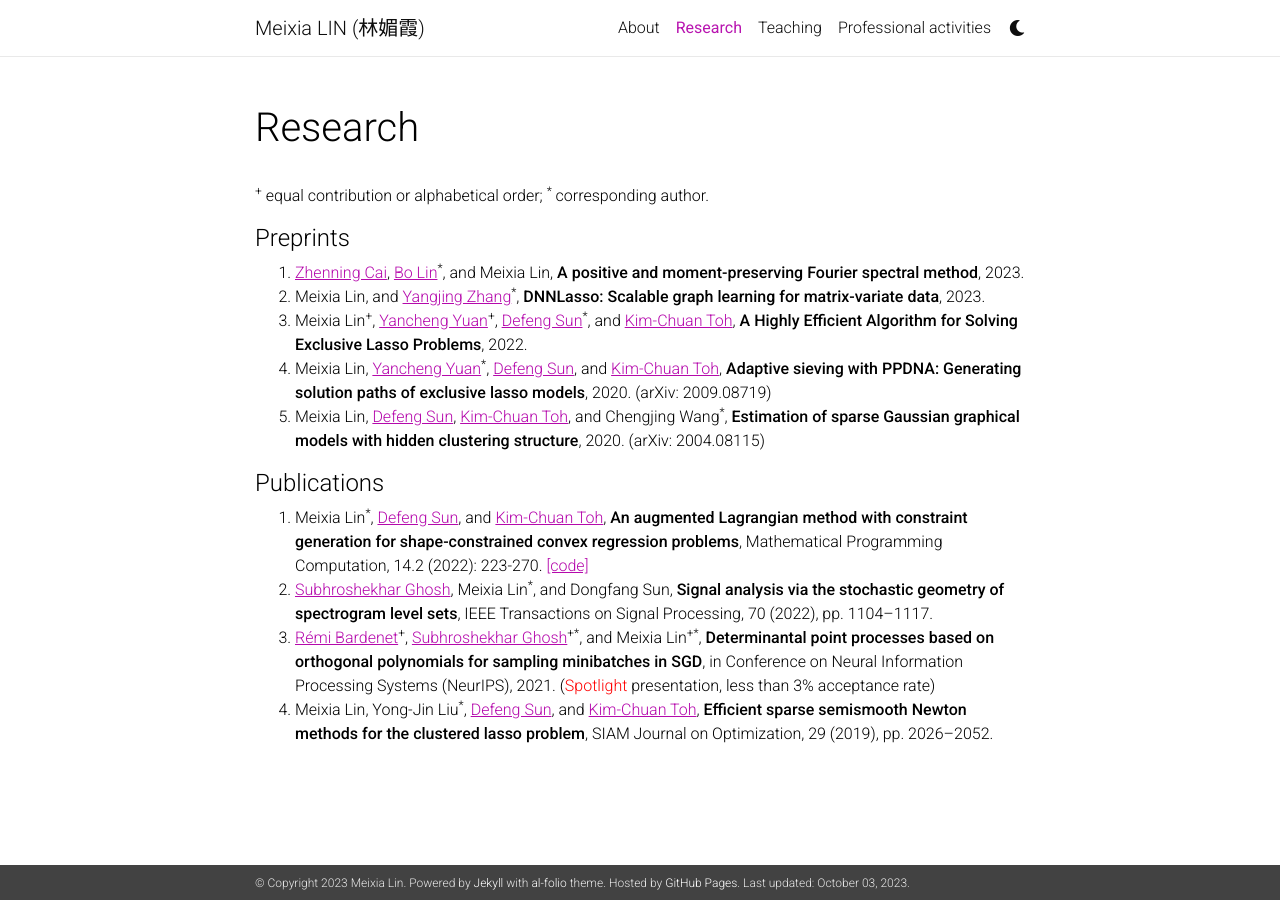
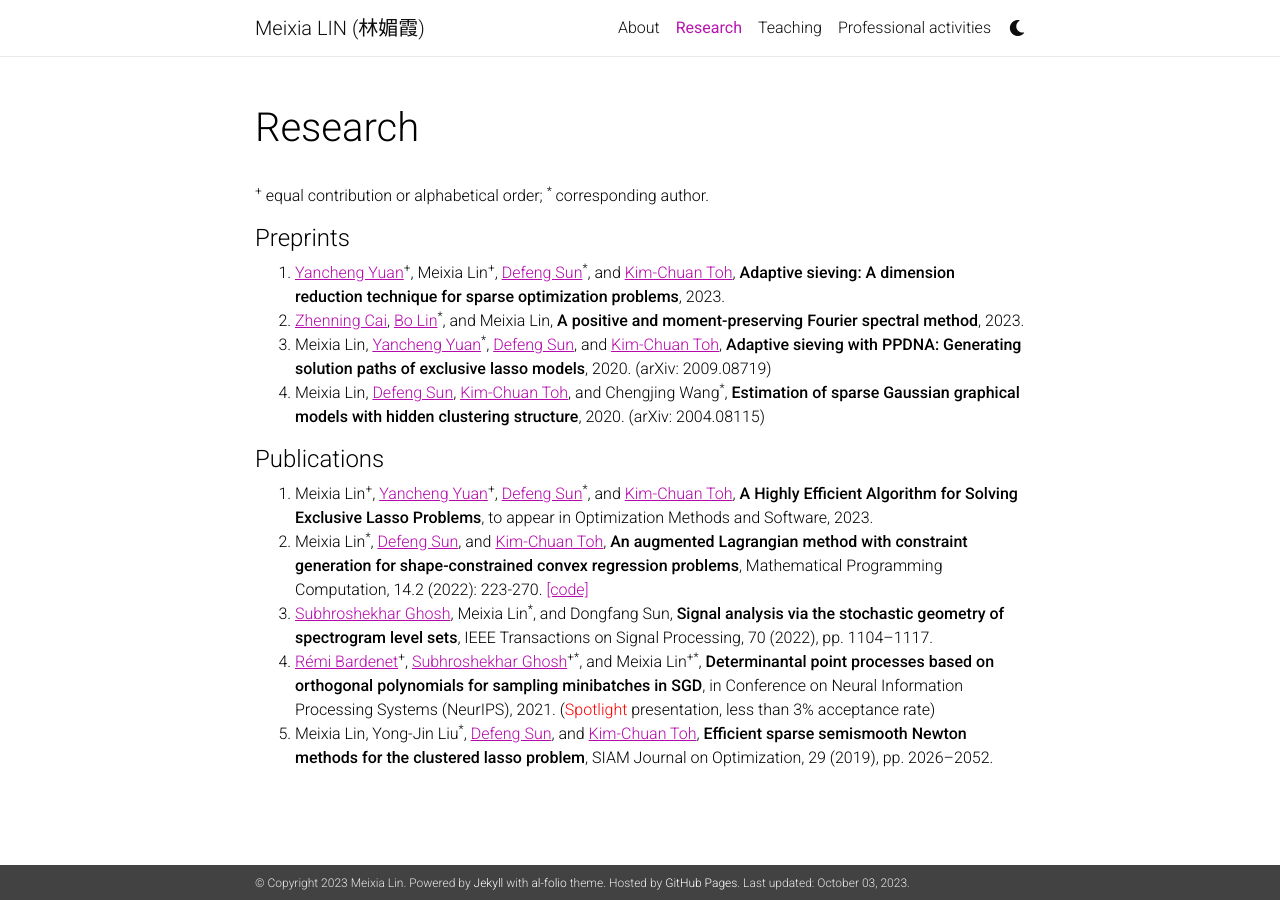
Before and after one commit to linmeixia/linmeixia.github.io, a Jekyll site: the page built from _pages/publications.md, in a window 1280 px wide. Built offline with Jekyll 4.4.1, drawn with Linux system fonts in a browser that asks for light colours; nearby versions of some CDN libraries; comment, search, counter and statistics services are not loaded; a style sheet for code colours, icons or effects is not loaded.

Commit message:
Update publications.md

```diff
--- a/_pages/publications.md
+++ b/_pages/publications.md
@@ -11,16 +11,17 @@
 
 <h4>Preprints</h4>
 
-1. <a href="https://blog.nus.edu.sg/matcz/" style="text-decoration: underline;"> Zhenning Cai</a>, <a href="https://linbopeter.github.io/" style="text-decoration: underline;"> Bo Lin</a><sup>*</sup>, and Meixia Lin, <strong>A positive and moment-preserving Fourier spectral method</strong>, 2023.
-2. Meixia Lin, and <a href="https://sites.google.com/view/yangjingzhang/" style="text-decoration: underline;"> Yangjing Zhang</a><sup>*</sup>, <strong>DNNLasso: Scalable graph learning for matrix-variate data</strong>, 2023.
-3. Meixia Lin<sup>+</sup>, <a href="https://sites.google.com/site/yuanyanchengpaul/home" style="text-decoration: underline;"> Yancheng Yuan</a><sup>+</sup>, <a href="https://www.polyu.edu.hk/ama/profile/dfsun/" style="text-decoration: underline;"> Defeng Sun</a><sup>*</sup>, and <a href="https://blog.nus.edu.sg/mattohkc/" style="text-decoration: underline;"> Kim-Chuan Toh</a>, <strong>A Highly Efficient Algorithm for Solving Exclusive Lasso Problems</strong>, 2022.
-4. Meixia Lin, <a href="https://sites.google.com/site/yuanyanchengpaul/home" style="text-decoration: underline;"> Yancheng Yuan</a><sup>*</sup>, <a href="https://www.polyu.edu.hk/ama/profile/dfsun/" style="text-decoration: underline;"> Defeng Sun</a>, and <a href="https://blog.nus.edu.sg/mattohkc/" style="text-decoration: underline;"> Kim-Chuan Toh</a>, <strong>Adaptive sieving with PPDNA: Generating solution paths of exclusive lasso models</strong>, 2020. (arXiv: 2009.08719)
-5. Meixia Lin, <a href="https://www.polyu.edu.hk/ama/profile/dfsun/" style="text-decoration: underline;"> Defeng Sun</a>, <a href="https://blog.nus.edu.sg/mattohkc/" style="text-decoration: underline;"> Kim-Chuan Toh</a>, and Chengjing Wang<sup>*</sup>, <strong>Estimation of sparse Gaussian graphical models with hidden clustering structure</strong>, 2020. (arXiv: 2004.08115)
+1. <a href="https://sites.google.com/site/yuanyanchengpaul/home" style="text-decoration: underline;"> Yancheng Yuan</a><sup>+</sup>, Meixia Lin<sup>+</sup>, <a href="https://www.polyu.edu.hk/ama/profile/dfsun/" style="text-decoration: underline;"> Defeng Sun</a><sup>*</sup>, and <a href="https://blog.nus.edu.sg/mattohkc/" style="text-decoration: underline;"> Kim-Chuan Toh</a>, <strong>Adaptive sieving: A dimension reduction
+technique for sparse optimization problems</strong>, 2023.
+2. <a href="https://blog.nus.edu.sg/matcz/" style="text-decoration: underline;"> Zhenning Cai</a>, <a href="https://linbopeter.github.io/" style="text-decoration: underline;"> Bo Lin</a><sup>*</sup>, and Meixia Lin, <strong>A positive and moment-preserving Fourier spectral method</strong>, 2023.
+3. Meixia Lin, <a href="https://sites.google.com/site/yuanyanchengpaul/home" style="text-decoration: underline;"> Yancheng Yuan</a><sup>*</sup>, <a href="https://www.polyu.edu.hk/ama/profile/dfsun/" style="text-decoration: underline;"> Defeng Sun</a>, and <a href="https://blog.nus.edu.sg/mattohkc/" style="text-decoration: underline;"> Kim-Chuan Toh</a>, <strong>Adaptive sieving with PPDNA: Generating solution paths of exclusive lasso models</strong>, 2020. (arXiv: 2009.08719)
+4. Meixia Lin, <a href="https://www.polyu.edu.hk/ama/profile/dfsun/" style="text-decoration: underline;"> Defeng Sun</a>, <a href="https://blog.nus.edu.sg/mattohkc/" style="text-decoration: underline;"> Kim-Chuan Toh</a>, and Chengjing Wang<sup>*</sup>, <strong>Estimation of sparse Gaussian graphical models with hidden clustering structure</strong>, 2020. (arXiv: 2004.08115)
 
 
 <h4>Publications</h4>
 
-1. Meixia Lin<sup>*</sup>, <a href="https://www.polyu.edu.hk/ama/profile/dfsun/" style="text-decoration: underline;"> Defeng Sun</a>, and <a href="https://blog.nus.edu.sg/mattohkc/" style="text-decoration: underline;"> Kim-Chuan Toh</a>, <strong>An augmented Lagrangian method with constraint generation for shape-constrained convex regression problems</strong>, Mathematical Programming Computation, 14.2 (2022): 223-270. <a href="https://doi.org/10.5281/zenodo.5543733" style="text-decoration: underline;">[code]</a>
-2. <a href="https://subhro-ghosh.github.io/" style="text-decoration: underline;"> Subhroshekhar Ghosh</a>, Meixia Lin<sup>*</sup>, and Dongfang Sun, <strong>Signal analysis via the stochastic geometry of spectrogram level sets</strong>, IEEE Transactions on Signal Processing, 70 (2022), pp. 1104--1117.
-3. <a href="https://rbardenet.github.io/" style="text-decoration: underline;"> Rémi Bardenet</a><sup>+</sup>, <a href="https://subhro-ghosh.github.io/" style="text-decoration: underline;"> Subhroshekhar Ghosh</a><sup>+*</sup>, and Meixia Lin<sup>+*</sup>, <strong>Determinantal point processes based on orthogonal polynomials for sampling minibatches in SGD</strong>, in Conference on Neural Information Processing Systems (NeurIPS), 2021. (<span style="color:red">Spotlight</span> presentation, less than 3% acceptance rate)
-4. Meixia Lin, Yong-Jin Liu<sup>*</sup>, <a href="https://www.polyu.edu.hk/ama/profile/dfsun/" style="text-decoration: underline;"> Defeng Sun</a>, and <a href="https://blog.nus.edu.sg/mattohkc/" style="text-decoration: underline;"> Kim-Chuan Toh</a>, <strong>Efficient sparse semismooth Newton methods for the clustered lasso problem</strong>, SIAM Journal on Optimization, 29 (2019), pp. 2026--2052.
+1. Meixia Lin<sup>+</sup>, <a href="https://sites.google.com/site/yuanyanchengpaul/home" style="text-decoration: underline;"> Yancheng Yuan</a><sup>+</sup>, <a href="https://www.polyu.edu.hk/ama/profile/dfsun/" style="text-decoration: underline;"> Defeng Sun</a><sup>*</sup>, and <a href="https://blog.nus.edu.sg/mattohkc/" style="text-decoration: underline;"> Kim-Chuan Toh</a>, <strong>A Highly Efficient Algorithm for Solving Exclusive Lasso Problems</strong>, to appear in Optimization Methods and Software, 2023.
+2. Meixia Lin<sup>*</sup>, <a href="https://www.polyu.edu.hk/ama/profile/dfsun/" style="text-decoration: underline;"> Defeng Sun</a>, and <a href="https://blog.nus.edu.sg/mattohkc/" style="text-decoration: underline;"> Kim-Chuan Toh</a>, <strong>An augmented Lagrangian method with constraint generation for shape-constrained convex regression problems</strong>, Mathematical Programming Computation, 14.2 (2022): 223-270. <a href="https://doi.org/10.5281/zenodo.5543733" style="text-decoration: underline;">[code]</a>
+3. <a href="https://subhro-ghosh.github.io/" style="text-decoration: underline;"> Subhroshekhar Ghosh</a>, Meixia Lin<sup>*</sup>, and Dongfang Sun, <strong>Signal analysis via the stochastic geometry of spectrogram level sets</strong>, IEEE Transactions on Signal Processing, 70 (2022), pp. 1104--1117.
+4. <a href="https://rbardenet.github.io/" style="text-decoration: underline;"> Rémi Bardenet</a><sup>+</sup>, <a href="https://subhro-ghosh.github.io/" style="text-decoration: underline;"> Subhroshekhar Ghosh</a><sup>+*</sup>, and Meixia Lin<sup>+*</sup>, <strong>Determinantal point processes based on orthogonal polynomials for sampling minibatches in SGD</strong>, in Conference on Neural Information Processing Systems (NeurIPS), 2021. (<span style="color:red">Spotlight</span> presentation, less than 3% acceptance rate)
+5. Meixia Lin, Yong-Jin Liu<sup>*</sup>, <a href="https://www.polyu.edu.hk/ama/profile/dfsun/" style="text-decoration: underline;"> Defeng Sun</a>, and <a href="https://blog.nus.edu.sg/mattohkc/" style="text-decoration: underline;"> Kim-Chuan Toh</a>, <strong>Efficient sparse semismooth Newton methods for the clustered lasso problem</strong>, SIAM Journal on Optimization, 29 (2019), pp. 2026--2052.
```
